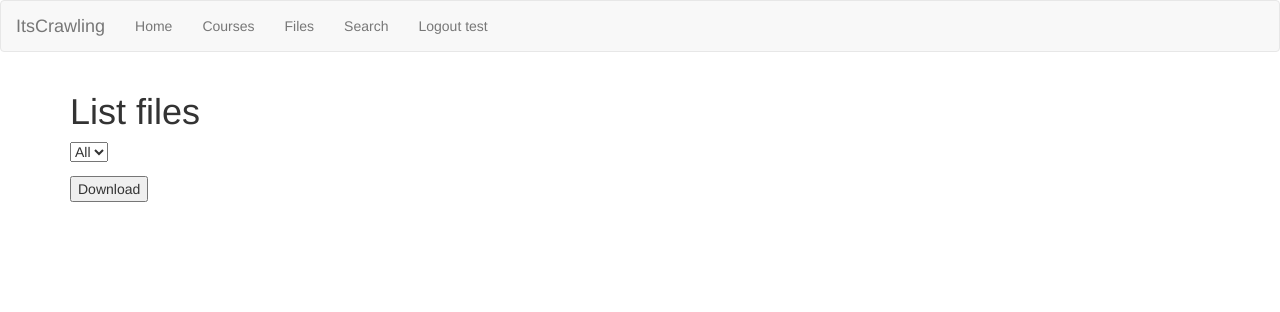
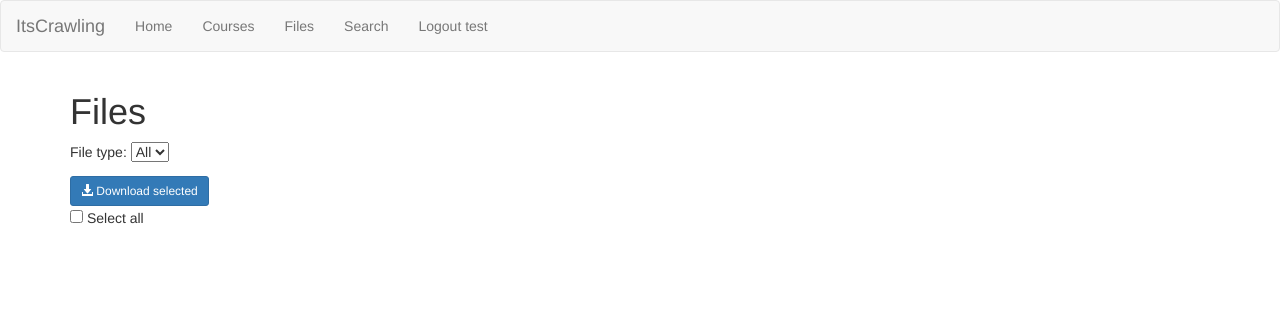
Before and after one commit to orhanhenrik/tdt4140G70-backend, a Django app: page /files/ in a window 1280 px wide. Shown: the top 312 px of the page. Run offline with Django 3.2, Linux system fonts and the light colour scheme; a user stored in the database is signed in; data that the repository does not hold is empty; some libraries are stand-ins or nearby versions.

Commit message:
Add nicer styling

```diff
--- /dev/null
+++ b/files/templates/files/file_list.html
@@ -0,0 +1,29 @@
+<form method="get" action="{% url 'file-list' %}">
+    <button type="submit" class="btn btn-sm btn-primary">
+        <span class="glyphicon glyphicon-download-alt" aria-hidden="true"></span> Download selected
+    </button>
+    <br/>
+    <input type="checkbox" id="select-all" onClick="c=document.getElementsByName('checks');for(i=0;i<c.length;i++){c[i].checked=this.checked}"/>
+    <label for="select-all" style="font-weight: normal">Select all</label><br/>
+
+    {% for file in files %}
+        <hr/>
+        <span style="display:block;">
+            <h4 style="margin: 0">
+                <input type="checkbox" name="checks" value="{{ file.id }}" id="check-{{ file.id }}" />
+                <label for="check-{{ file.id }}">
+                    {{ file.name }}
+                    {% if include_course_name %}
+                        ({{ file.course.name }})
+                    {% endif %}
+                </label>
+                <a href="{{ file.file.url }}">
+                    <span class="glyphicon glyphicon-download-alt" aria-hidden="true"></span>
+                </a>
+            </h4>
+            <em>Uploaded: {{ file.created_at }}</em><br/>
+            <a href="{% url 'comment' file.id %}">{{ file.comments.count }} user comments</a>
+        </span>
+
+    {% endfor %}
+</form>
--- a/files/templates/files/list.html
+++ b/files/templates/files/list.html
@@ -1,9 +1,14 @@
 {% extends 'general/base.html' %}
 
 {% block content %}
-    <h1>List files</h1>
+    <h1>Files
+    {% if perms.files.add_file %}
+        <a class="btn btn-primary btn-sm" href="{% url 'file-upload' %}">Upload new file</a>
+    {% endif %}
+    </h1>
 
     <form method="get">
+        File type:
         <select name="filetype_choice" onchange="this.form.submit()">
             <option>All</option> <!-- all types -->
             {% for type in file_types_list %}
@@ -11,30 +16,10 @@
             {% endfor %}
         </select>
     </form>
-
-    <form method="get" action="">
-        <table>
-
-          {% if perms.files.add_file %}
-            <th colspan="2">
-                <a href="{% url 'file-upload' %}">UPLOAD</a>
-            </th>
-          {% endif %}
-            {% for file in object_list %}
-                <tr>
-                    <td width="50%" align="center">
-                        <input type="checkbox" name="checks[]" value="{{ file.id }}"/>
-                    </td>
-                    <td width="25%">
-                        <a href="{{ file.file.url }}">{{ file.name }}</a>
-                    </td>
-                    <td width="25%">
-                        <a href="{% url 'comment' file.id %}">{{ file.comments.count }} comments</a>
-                    </td>
-                </tr>
-            {% endfor %}
-        </table>
-        <input type="submit" value="Download"/>
-    </form>
+    {% with object_list as files %}
+        {% with True as include_course_name %}
+            {% include 'files/file_list.html' %}
+        {% endwith %}
+    {% endwith %}
 
 {% endblock content %}
--- a/files/views.py
+++ b/files/views.py
@@ -36,7 +36,6 @@ class FileList(LoginRequiredMixin, ListView):
             all_types.add(type)
         context["filetype"] = self.request.GET.get("filetype_choice")
         context["file_types_list"] = all_types
-
         return context
 
     def get_queryset(self):
@@ -45,10 +44,10 @@ class FileList(LoginRequiredMixin, ListView):
             queryset = File.objects.all()
         else:
             queryset = File.objects.all().filter(file__endswith=filetype)
-        return queryset
+        return queryset.order_by('-created_at')
 
     def get(self, request, *args, **kwargs):
-        self.checked_files_ids = self.request.GET.getlist('checks[]')
+        self.checked_files_ids = self.request.GET.getlist('checks')
 
         if self.checked_files_ids:
 
--- a/itscrawling/templates/general/base.html
+++ b/itscrawling/templates/general/base.html
@@ -5,7 +5,6 @@
         <link rel="stylesheet" href="//maxcdn.bootstrapcdn.com/bootstrap/3.2.0/css/bootstrap.min.css">
         <link href='//fonts.googleapis.com/css?family=Lobster&subset=latin,latin-ext' rel='stylesheet' type='text/css'>
         <link rel="stylesheet" href="{% static 'css/base.css' %}">
-
     </head>
     <body>
         <nav class="navbar navbar-default">
--- a/static/css/base.css
+++ b/static/css/base.css
@@ -0,0 +1,3 @@
+hr {
+    margin: 10px;
+}
```
Also changed, not shown: courses/templates/courses/detail.html (+6 -9 lines), courses/templates/courses/list.html (+37 -12 lines), courses/views.py (+18 -4 lines), home/templates/home/feed.html (+4 -10 lines).
